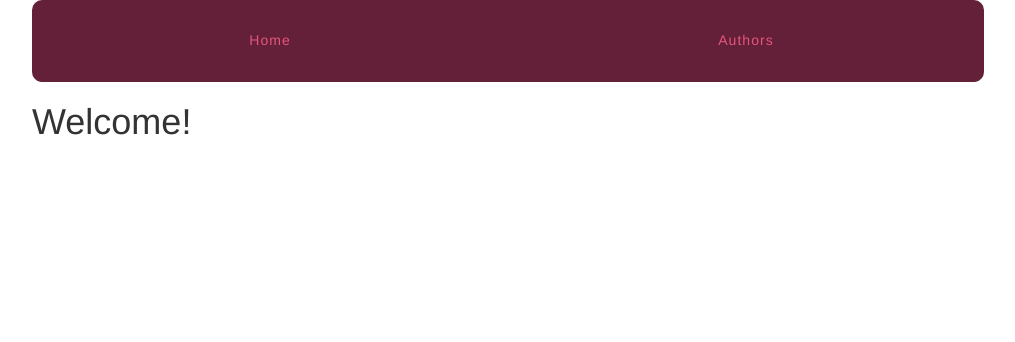
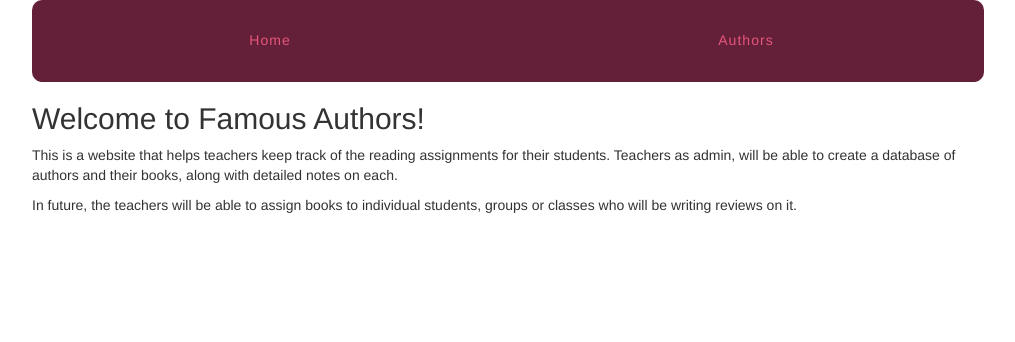
Before and after one commit to anijanair/Authors_And_Books, a Django app: page / in a window 1280 px wide. Shown: the top 342 px of the page, without its empty margins (132-1147 px from the left). Run offline with Django 3.2, Linux system fonts and the light colour scheme; some libraries are stand-ins or nearby versions.

Commit message:
Modified home.html, author_list.html

```diff
--- a/famous_authors/authors/models.py
+++ b/famous_authors/authors/models.py
@@ -1,7 +1,7 @@
 from django.db import models
 
-# Create model for author
 
+# Model for author
 
 class Author(models.Model):
     name = models.CharField(max_length=255)
@@ -10,6 +10,7 @@ class Author(models.Model):
     def __str__(self):
         return self.name
 
+# Model for Book
 
 class Book(models.Model):
     title = models.CharField(max_length=255)
--- a/famous_authors/authors/templates/authors/author_detail.html
+++ b/famous_authors/authors/templates/authors/author_detail.html
@@ -1,5 +1,6 @@
 {% extends "layout.html" %}
 
+<!-- template for author details -->
 {% block title %}{{author.name}}{% endblock %}
 {% block content %}
     <article>
--- a/famous_authors/authors/templates/authors/book_detail.html
+++ b/famous_authors/authors/templates/authors/book_detail.html
@@ -1,4 +1,6 @@
 {% extends "layout.html" %}
+
+<!-- template for book detail -->
 {% block title %}{{book.title}}-{{book.author.name}}{% endblock %}
 {% block content %}
 <article>
--- a/famous_authors/authors/urls.py
+++ b/famous_authors/authors/urls.py
@@ -2,6 +2,7 @@ from django.conf.urls import url
 
 from . import views
 
+#
 urlpatterns = [
     url(r'^$', views.author_list, name='list'),
     url(r'(?P<author_pk>\d+)/(?P<book_pk>\d+)/$', views.book_detail, name='book'),
--- a/famous_authors/templates/home.html
+++ b/famous_authors/templates/home.html
@@ -1,5 +1,9 @@
 {% extends "layout.html" %}
-{% block title %}Hello World{% endblock %}
+
+<!-- template for home page -->
+{% block title %}Famous Authors{% endblock %}
 {% block content %}
-<h1>Welcome!</h1>
+<h2>Welcome to Famous Authors!</h2>
+<p>This is a website that helps teachers keep track of the reading assignments for their students. Teachers as admin, will be able to create a database of authors and their books, along with detailed notes on each.</p>
+<p>In future, the teachers will be able to assign books to individual students, groups or classes who will be writing reviews on it.</p>
 {% endblock %}
--- a/famous_authors/templates/layout.html
+++ b/famous_authors/templates/layout.html
@@ -3,7 +3,7 @@
 <!DOCTYPE html>
 <html>
     <head>
-        <title>{% block title %}{% endblock %}</title>
+        <title>{% block title %}Famous Authors{% endblock %}</title>
         <link rel="stylesheet" href="//maxcdn.bootstrapcdn.com/bootstrap/3.2.0/css/bootstrap.min.css">
         <link rel="stylesheet" href="//maxcdn.bootstrapcdn.com/bootstrap/3.2.0/css/bootstrap-theme.min.css">
         <link rel="stylesheet" href="{% static 'css/layout.css' %}">
```
Also changed, not shown: famous_authors/authors/templates/authors/author_list.html (+7 -1 lines), famous_authors/authors/views.py (+7 -2 lines), famous_authors/db.sqlite3.
